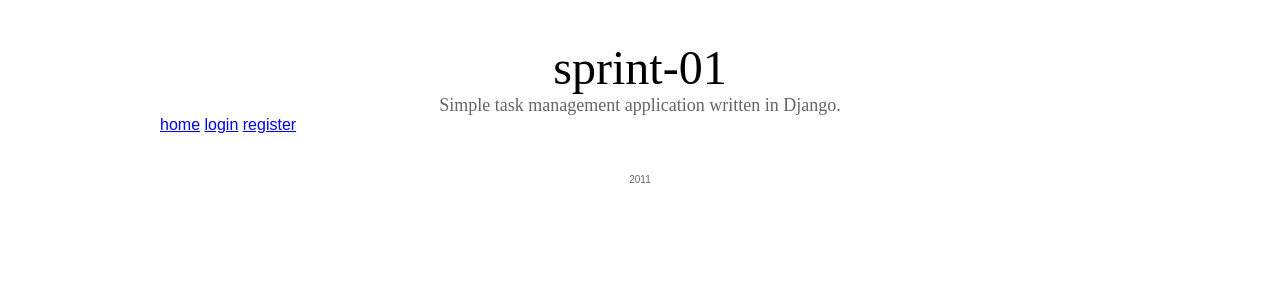
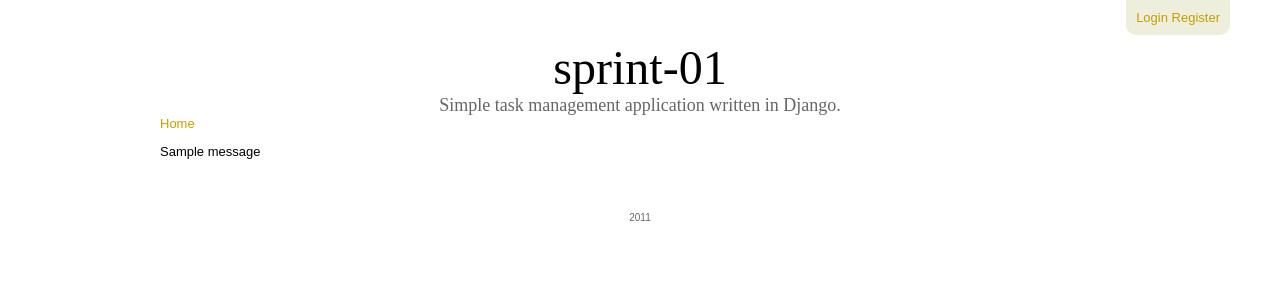
Before and after one commit to chaosk/sprint-01, a Django app: template sprint-01/templates/base.html in a window 1280 px wide. Shown: the top 300 px of the page. Run offline with Django 3.2, Linux system fonts and the light colour scheme; the template is opened without the code that fills it, so the values that code supplies are empty; tables that the repository leaves empty hold one stand-in row (values such as "Sample post"); one stand-in notice (Sample message) is shown; parts of the project's set-up code (start-up, migrations or seed data) failed here and were passed over; some web fonts are replaced.

Commit message:
nice userbox; added messages

```diff
--- a/sprint-01/media/static/base.css
+++ b/sprint-01/media/static/base.css
@@ -1,5 +1,11 @@
 body {
 	font-family: 'Droid Sans', sans-serif;
+	font-size: 13px;
+}
+
+a {
+	color: #c4a000;
+	text-decoration: inherit;
 }
 
 h1, h2 {
@@ -64,6 +70,20 @@
 	overflow: hidden;
 }
 
+.userbox {
+	background: #eed;
+	padding: 10px;
+	border-bottom-right-radius: 10px;
+	border-bottom-left-radius: 10px;
+	position: fixed;
+	top: 0;
+	right: 50px;
+}
+
+	.userbox span {
+		font-weight: bold;
+	}
+
 #content {
 	padding: 20px;
 }
--- a/sprint-01/templates/base.html
+++ b/sprint-01/templates/base.html
@@ -12,6 +12,14 @@
 
 <body>
 
+	<div class="userbox">
+		{% if request.user.is_authenticated %}
+		Welcome, <span>{{ request.user }}</span>! <a href="{% url logout %}">Logout</a>
+		{% else %}
+		<a href="{% url login %}">Login</a> <a href="{% url register %}">Register</a>
+		{% endif %}
+	</div>
+
 	<div class="page home">
 
 		<header>
@@ -22,13 +30,18 @@
 		</header>
 
 		<section>
-			<a href="{% url home %}">home</a>
-			{% if request.user.is_authenticated %}
-			Welcome, {{ request.user }}! <a href="{% url logout %}">logout</a>
-			{% else %}
-			</a><a href="{% url login %}">login</a> <a href="{% url register %}">register</a>
-			{% endif %}
+			<a href="{% url home %}">Home</a>
 		</section>
+
+		{% if messages %}
+		<section id="messages">
+			{% for message in messages %}
+			<div{% if message.tags %} class="{{ message.tags }}"{% endif %}>
+				<p>{{ message|safe }}</p>
+			</div>
+			{% endfor %}
+		</section>
+		{% endif %}
 
 		<div id="content">
 			{% block content %}{% endblock content %}
```
